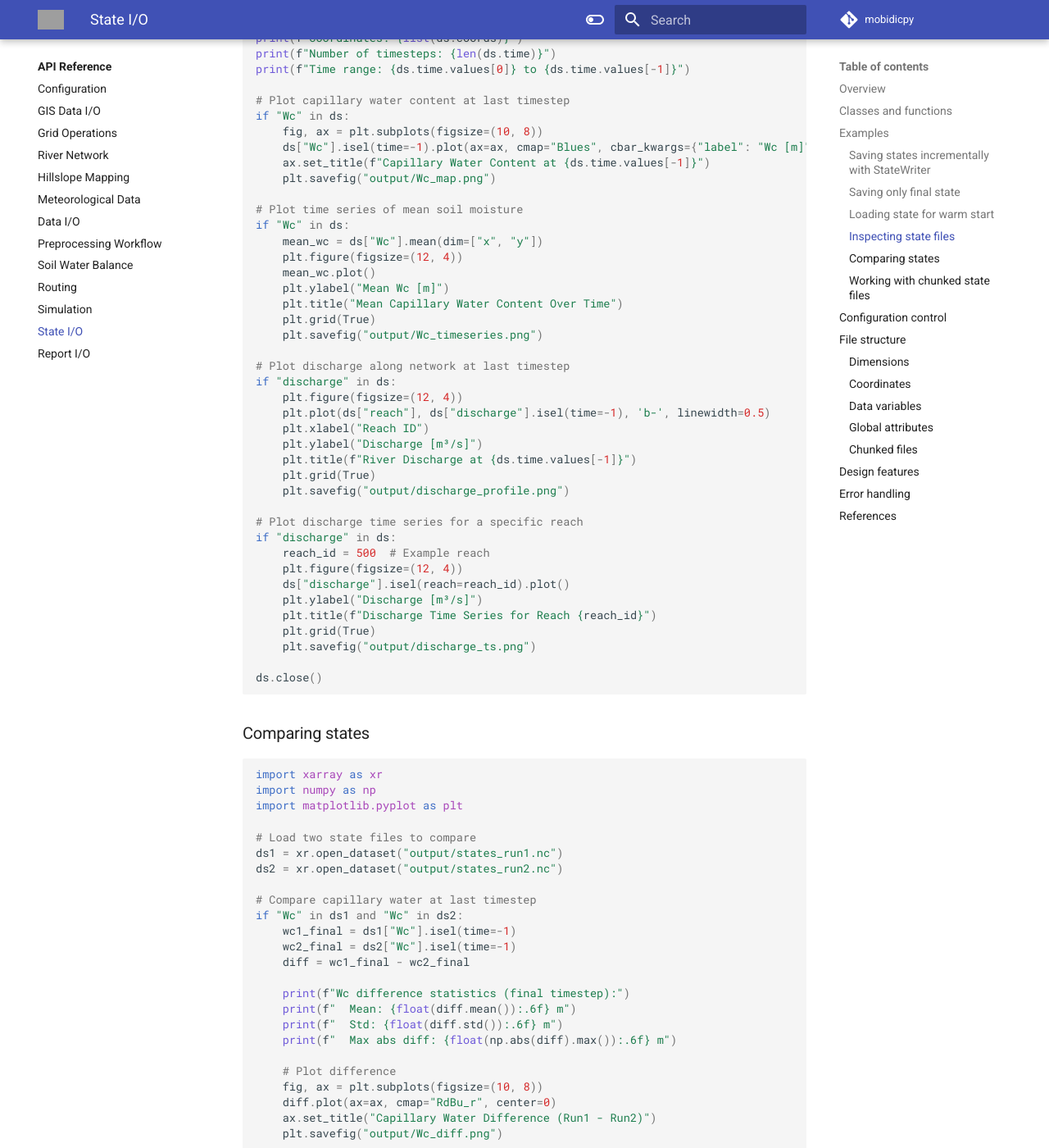
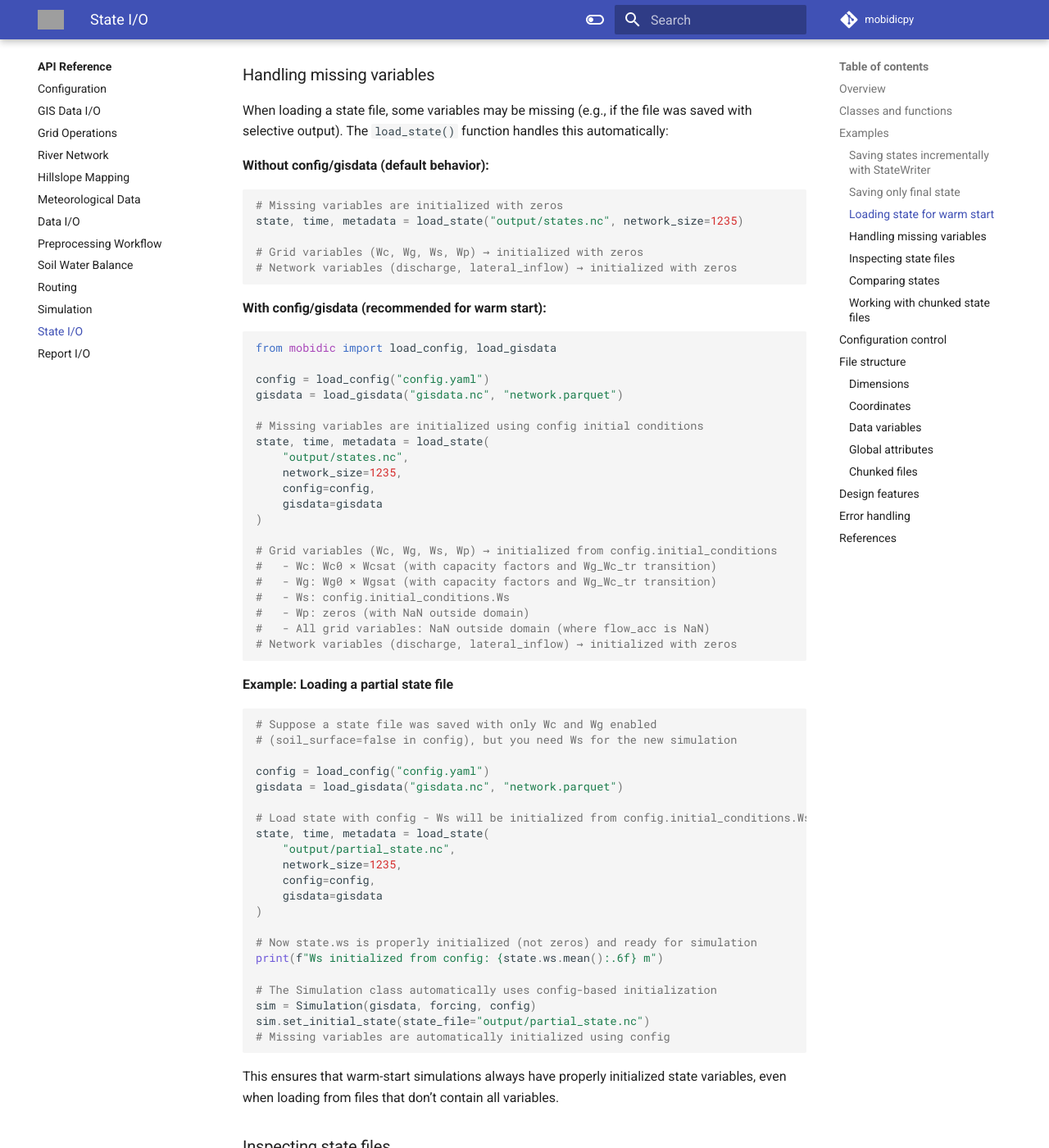
Before and after one commit to mobidichydro/MOBIDICpy, an MkDocs documentation site: the page built from docs/reference/state.md, in a window 1280 px wide and 1400 px high, scrolled down 3741 px. Shown: the whole window at 82% size. Built offline with MkDocs 1.6.1 and Material for MkDocs 9.7.7, drawn with Linux system fonts in a browser that asks for light colours; a script that is not in the unit is left out; comment, search, counter and statistics services are not loaded; some of the changed text lies outside the part shown; grey boxes are pictures that could not be loaded.

Commit message:
Changed initialization of missing variables when loading state files

````diff
--- a/docs/reference/state.md
+++ b/docs/reference/state.md
@@ -110,7 +110,7 @@ writer.close()
 
 ```python
 from mobidic.io import load_state
-from mobidic import Simulation
+from mobidic import Simulation, load_config, load_gisdata
 
 # Load last timestep from multi-timestep file (default)
 state, time, metadata = load_state(
@@ -143,6 +143,20 @@ state_chunk, time_chunk, _ = load_state(
     network_size=1235
 )
 
+# Load with config and gisdata for proper missing variable initialization
+# If the state file is missing some variables, they will be initialized
+# using the initial conditions from the config file. If config/gisdata are not
+# provided, missing variables are set to zero.
+config = load_config("config.yaml")
+gisdata = load_gisdata("gisdata.nc", "network.parquet")
+
+state_with_init, time, metadata = load_state(
+    input_path="output/states.nc",
+    network_size=1235,
+    config=config,      # Optional: for missing variable initialization
+    gisdata=gisdata     # Optional: for missing variable initialization
+)
+
 # Use state to initialize simulation
 sim = Simulation(gisdata, forcing, config)
 sim.state = state  # Override initial state
@@ -150,6 +164,70 @@ sim.state = state  # Override initial state
 # Resume simulation from this state
 results = sim.run("2020-06-15", "2020-12-31")
 ```
+
+### Handling missing variables
+
+When loading a state file, some variables may be missing (e.g., if the file was saved with selective output). The `load_state()` function handles this automatically:
+
+**Without config/gisdata (default behavior):**
+```python
+# Missing variables are initialized with zeros
+state, time, metadata = load_state("output/states.nc", network_size=1235)
+
+# Grid variables (Wc, Wg, Ws, Wp) → initialized with zeros
+# Network variables (discharge, lateral_inflow) → initialized with zeros
+```
+
+**With config/gisdata (recommended for warm start):**
+```python
+from mobidic import load_config, load_gisdata
+
+config = load_config("config.yaml")
+gisdata = load_gisdata("gisdata.nc", "network.parquet")
+
+# Missing variables are initialized using config initial conditions
+state, time, metadata = load_state(
+    "output/states.nc",
+    network_size=1235,
+    config=config,
+    gisdata=gisdata
+)
+
+# Grid variables (Wc, Wg, Ws, Wp) → initialized from config.initial_conditions
+#   - Wc: Wc0 × Wcsat (with capacity factors and Wg_Wc_tr transition)
+#   - Wg: Wg0 × Wgsat (with capacity factors and Wg_Wc_tr transition)
+#   - Ws: config.initial_conditions.Ws
+#   - Wp: zeros (with NaN outside domain)
+#   - All grid variables: NaN outside domain (where flow_acc is NaN)
+# Network variables (discharge, lateral_inflow) → initialized with zeros
+```
+
+**Example: Loading a partial state file**
+```python
+# Suppose a state file was saved with only Wc and Wg enabled
+# (soil_surface=false in config), but you need Ws for the new simulation
+
+config = load_config("config.yaml")
+gisdata = load_gisdata("gisdata.nc", "network.parquet")
+
+# Load state with config - Ws will be initialized from config.initial_conditions.Ws
+state, time, metadata = load_state(
+    "output/partial_state.nc",
+    network_size=1235,
+    config=config,
+    gisdata=gisdata
+)
+
+# Now state.ws is properly initialized (not zeros) and ready for simulation
+print(f"Ws initialized from config: {state.ws.mean():.6f} m")
+
+# The Simulation class automatically uses config-based initialization
+sim = Simulation(gisdata, forcing, config)
+sim.set_initial_state(state_file="output/partial_state.nc")
+# Missing variables are automatically initialized using config
+```
+
+This ensures that warm-start simulations always have properly initialized state variables, even when loading from files that don't contain all variables.
 
 ### Inspecting state files
 
````
Also changed, not shown: other parts of docs/reference/state.md (+1 -2 lines).
